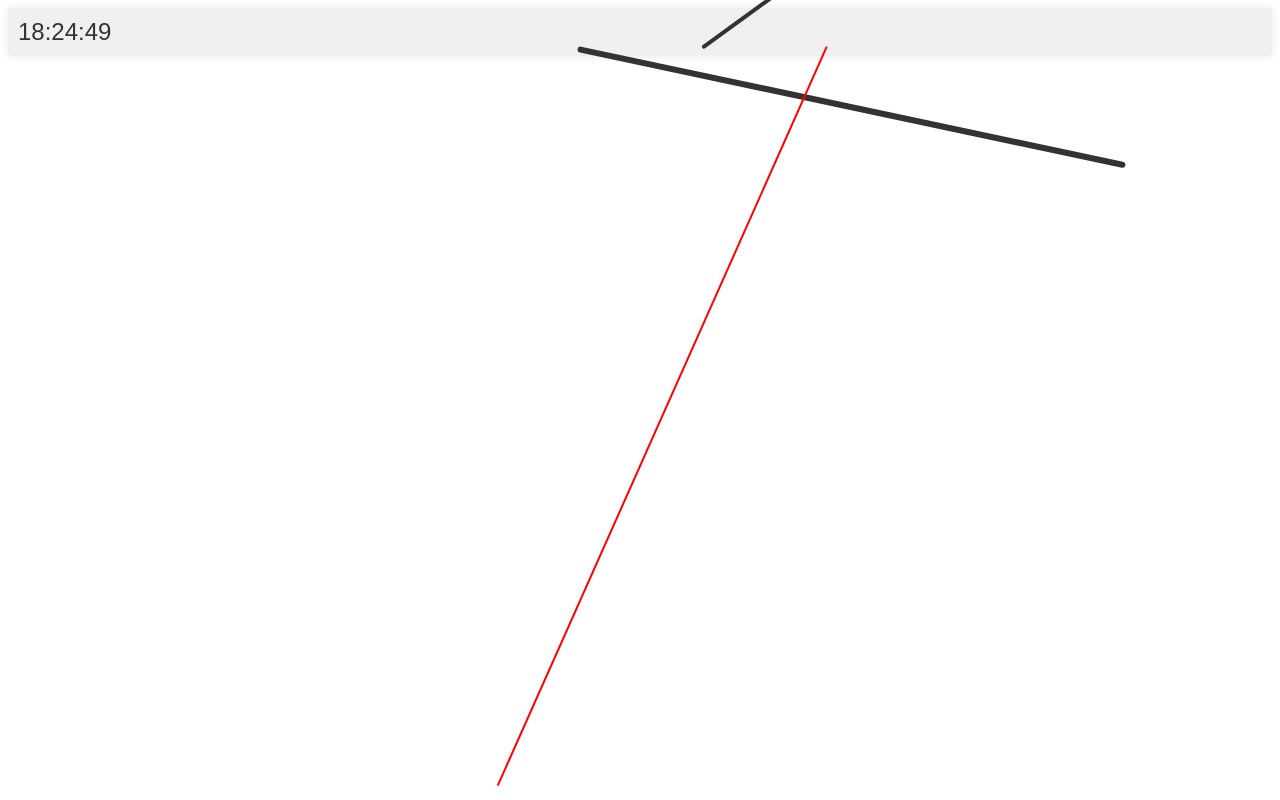
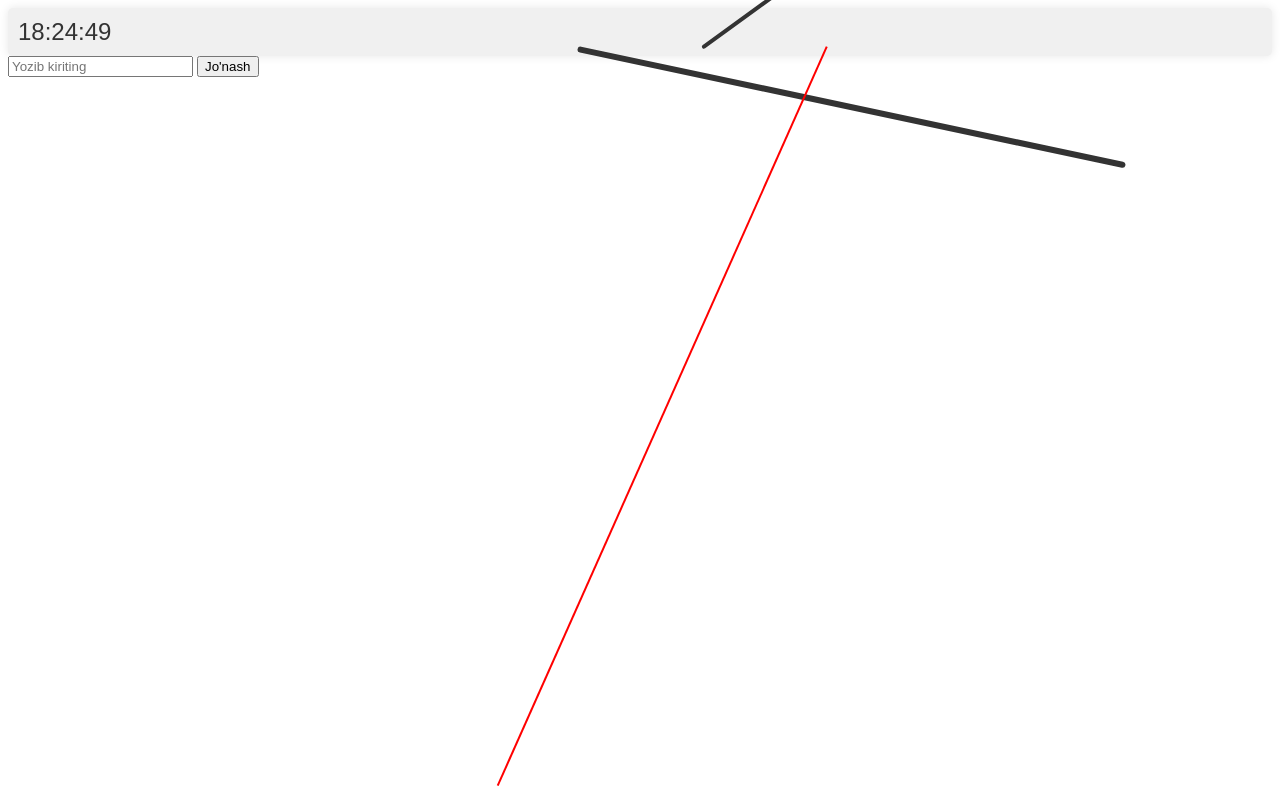
Before and after one commit to OrzuKvOfficial/JavaScript-Lesson-1, a plain HTML site: page index.html in a window 1280 px wide. Drawn offline with Linux system fonts and the light colour scheme.

Commit message:
Another day without change

```diff
--- a/index.html
+++ b/index.html
@@ -7,6 +7,8 @@
 </head>
 <body>
     <div id="clock"></div>
+    <input type="text" id="inputText" placeholder="Yozib kiriting">
+<button onclick="kodniChiqarish()">Jo'nash</button>
 </body>
 <script src="./main.js"></script>
 </html>
--- a/main.js
+++ b/main.js
@@ -71,3 +71,7 @@ function showClock() {
 window.onload = function() {
     showClock();
 };
+function kodniChiqarish() {
+    var yozilganMatn = document.getElementById("inputText").value;
+    document.write("<p>" + yozilganMatn + "</p>");
+}
```
